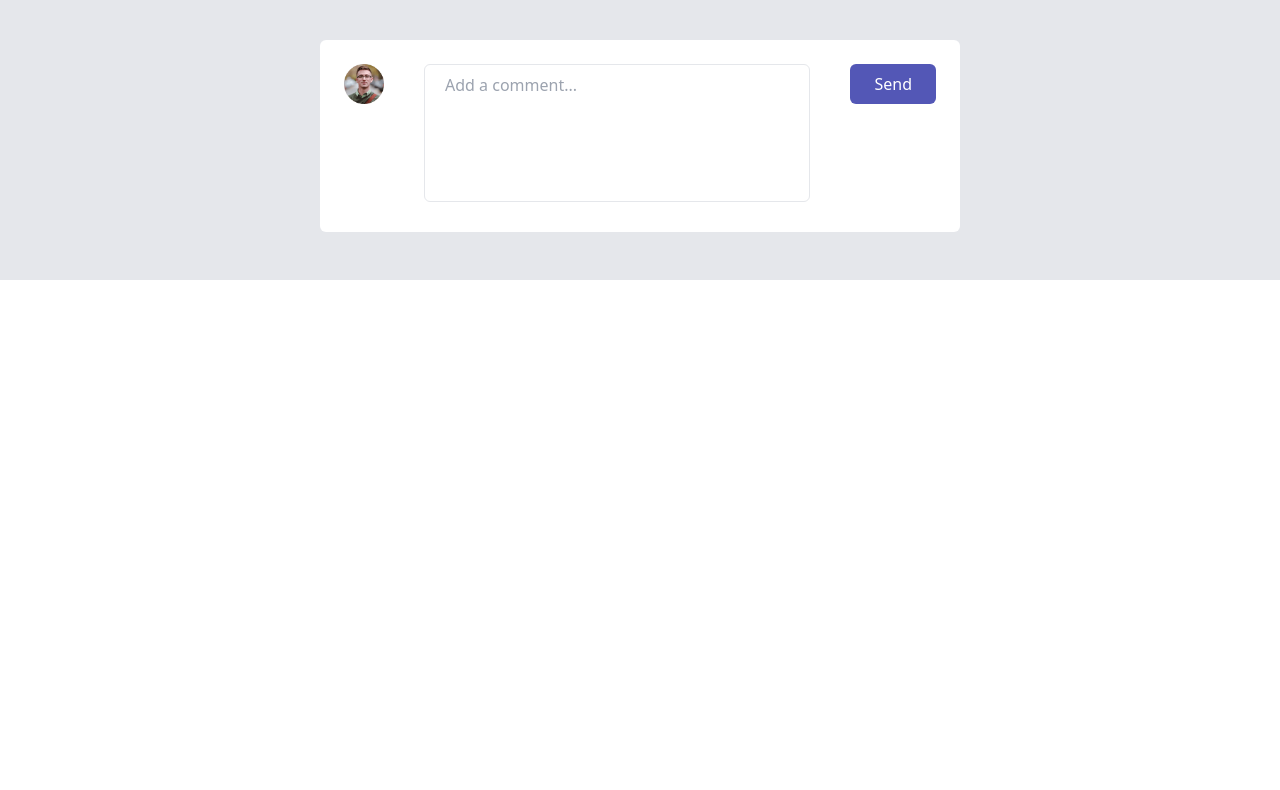
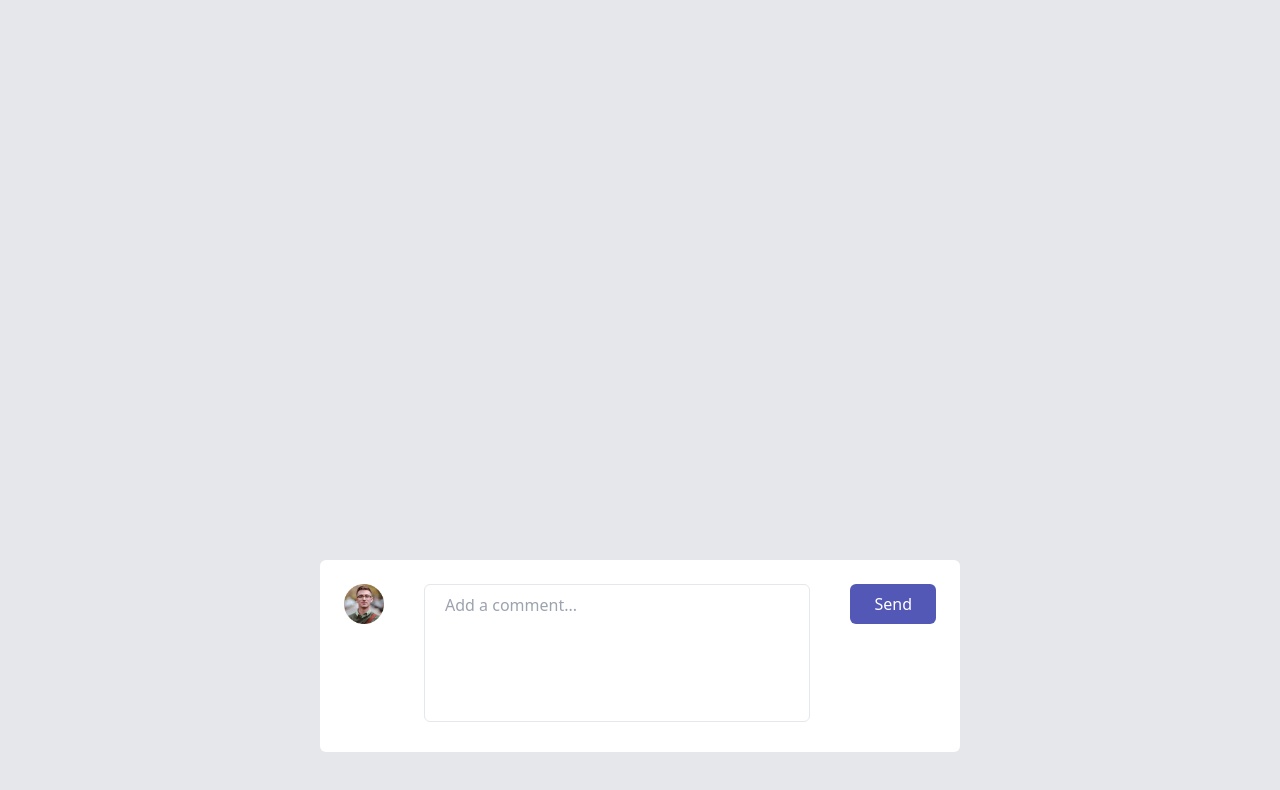
Before and after one commit to linder3hs/codigo-12-react-ts, a React (Vite) app: page / in a window 1280 px wide. Shown: the top 790 px of the page. Built offline with nearby package versions, Linux system fonts and the light colour scheme.

Commit message:
🎨 styles: add style bottom

```diff
--- a/src/App.tsx
+++ b/src/App.tsx
@@ -3,9 +3,13 @@ import { FormComment, Comments } from "./components";
 export default function App() {
   return (
     <>
-      <div className="bg-gray-200 flex flex-col justify-center">
-        <Comments />
-        <FormComment />
+      <div className="bg-gray-200 flex flex-col h-screen items-center relative pb-12">
+        <div className="overflow-auto h-4/5 mb-20">
+          <Comments />
+        </div>
+        <div className="absolute bottom-0 w-full">
+          <FormComment />
+        </div>
       </div>
     </>
   );
--- a/src/components/Comments/index.tsx
+++ b/src/components/Comments/index.tsx
@@ -26,7 +26,7 @@ export default function Comments() {
                   </button>
                 </div>
               </div>
-              <div className="flex flex-col gap-5 mb-8">
+              <div className="flex flex-col gap-5 mb-8 w-full">
                 <div className="flex justify-between">
                   <div className="flex gap-5">
                     <img src={avatar} className="h-5" alt="" />
```
